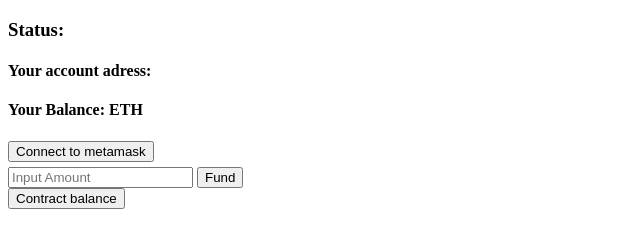
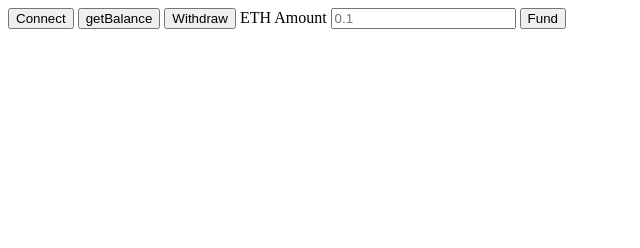
Before and after one commit to prashanta0234/fundme-frontend, a website: page index.html in a window 1280 px wide. Shown: the whole page, without its empty margins (0-640 px from the left). Drawn offline with Linux system fonts and the light colour scheme.

Commit message:
Update index.html

```diff
--- a/index.html
+++ b/index.html
@@ -1,27 +1,17 @@
 <!DOCTYPE html>
 <html>
-     <head>
-          <title>Fundme</title>
-          <script  type="module" src="./script.js"></script>
-
-
-     </head>
-     <body>
-          <div>
-               <h3 >Status: <span  id="showStatus"></span></h3>
-               <h4 > Your account adress: <span id="adress"></span></h4>
-               <h4>Your Balance: <span id="bal"></span> ETH</h4>
-
-               <button  id="btn">Connect to metamask</button> <br>
-               <!-- <label for="fundAmount"></label> -->
-               <input type="number" id="fundAmount" placeholder="Input Amount" style="margin-top: 5px;">
-               <button id="fund">Fund</button>
-               <br>
-               <button id="C_B">Contract balance</button>
-
-
-          </div>
-
-
-     </body>
+  <head>
+    <title>Fund Me App</title>
+  </head>
+  <body>
+    <button id="connectButton">Connect</button>
+    <button id="balanceButton">getBalance</button>
+    <button id="withdrawButton">Withdraw</button>
+    <!-- <form> -->
+    <label for="fund">ETH Amount</label>
+    <input id="ethAmount" placeholder="0.1" />
+    <button type="button" id="fundButton" > Fund </button>
+    <!-- </form> -->
+  </body>
+  <script src="./index.js" type="module"></script>
 </html>
```
